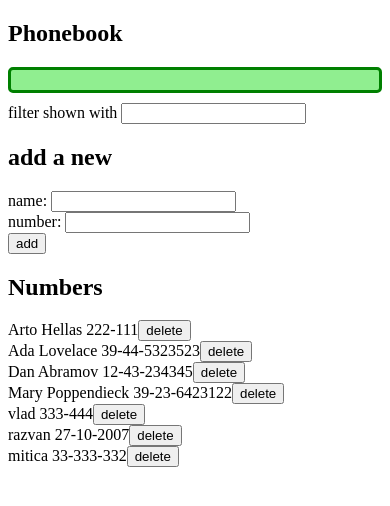
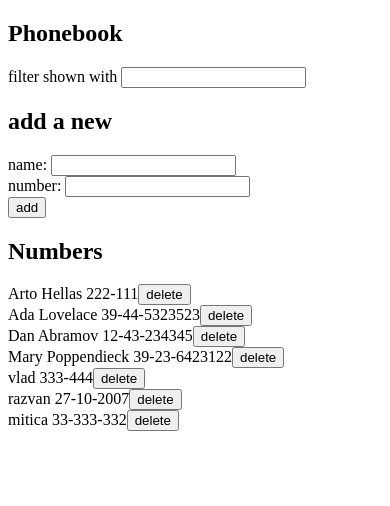
Before and after one commit to fullstackopen2024/part2, a React (Vite) app in the folder phonebook/react/: page / in a window 390 px wide. Shown: the top 506 px of the page. Built offline with nearby package versions, Linux system fonts and the light colour scheme; data requests are answered from the project's data file.

Commit message:
[phonebook][2.16] Fixed notification issue

```diff
--- a/phonebook/react/src/App.jsx
+++ b/phonebook/react/src/App.jsx
@@ -67,7 +67,7 @@ function App() {
     return (
         <div>
             <h2>Phonebook</h2>
-            <Notification message={notificationMessage}/>
+            {notificationMessage ? <Notification message={notificationMessage}/> : null}
             <SearchFilter value={search} handleSearchChange={handleSearchChange}/>
             <PersonForm nameValue={newName} handleNameChange={handleNameChange}
                         numberValue={newNumber} handleNumberChange={handleNumberChange}
--- a/phonebook/react/src/components/Notification.jsx
+++ b/phonebook/react/src/components/Notification.jsx
@@ -1,10 +1,6 @@
 import '../styles.css'
 
 const Notification = ({message}) => {
-    if (message === null) {
-        return null
-    }
-
     return (
         <div className='success'>
             {message}
```
